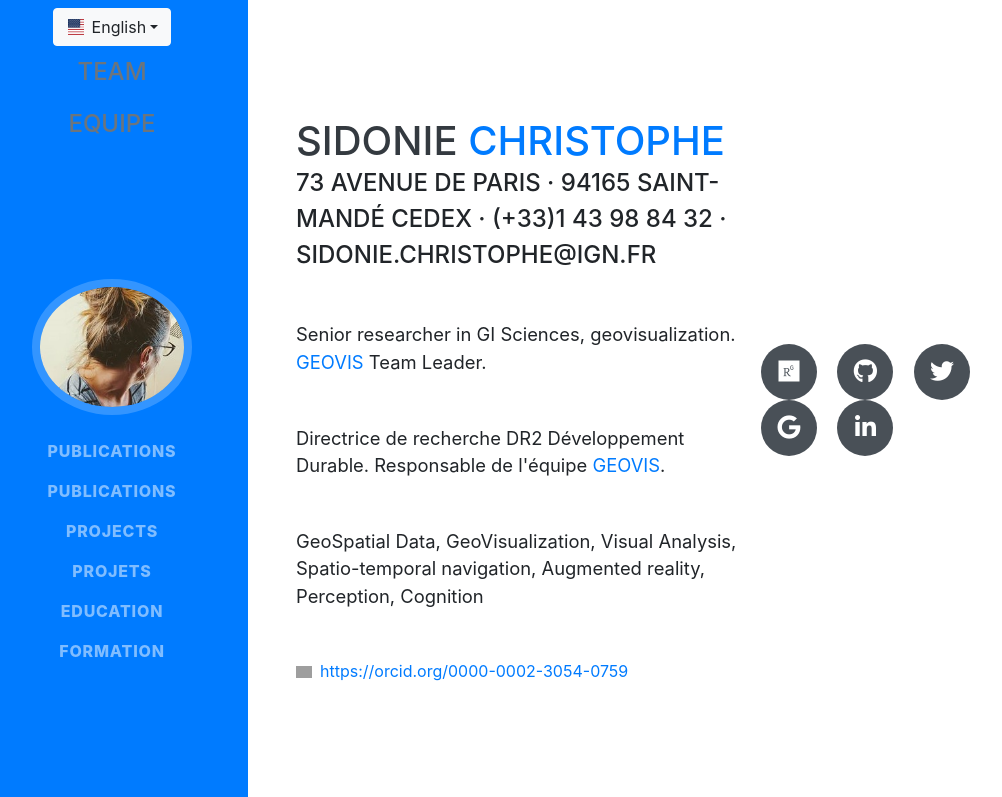
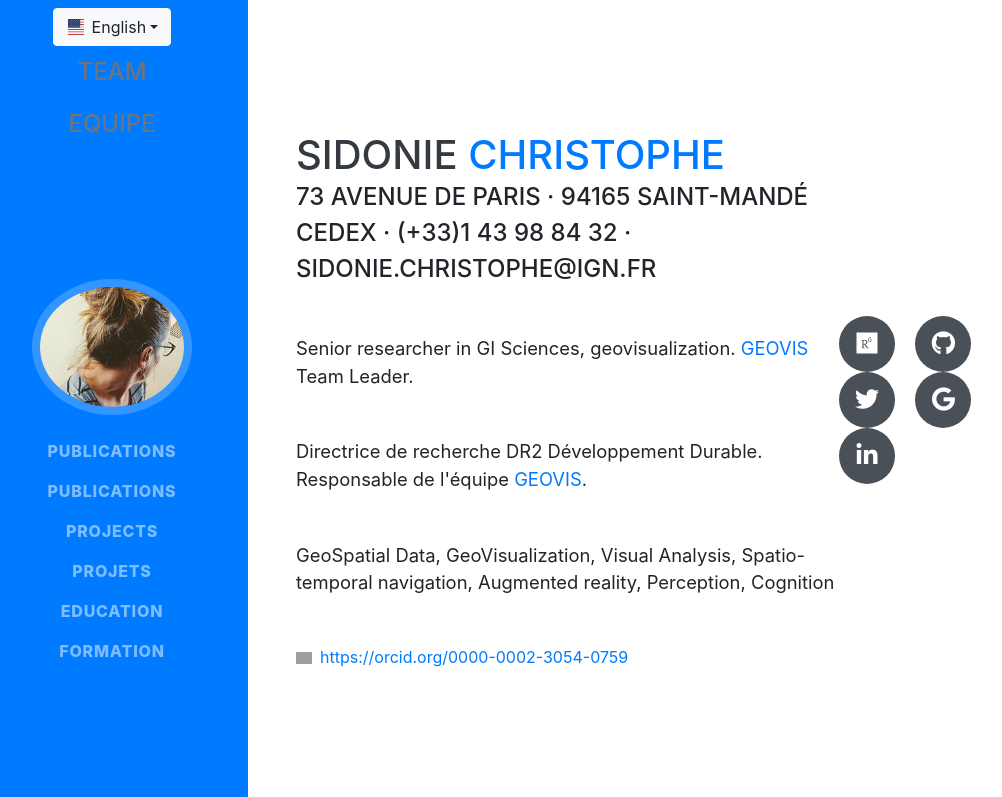
Before and after one commit to umrlastig/sidonie-christophe, a website with bundled scripts: page index.html in a window 1280 px wide. Shown: the top 797 px of the page, without its empty margins (24-1026 px from the left). Built offline with nearby package versions, Linux system fonts and the light colour scheme; grey boxes are pictures that could not be loaded; a web font is replaced by a local one.

Commit message:
Update index.html

```diff
--- a/index.html
+++ b/index.html
@@ -91,7 +91,7 @@
   <div class="container-fluid p-0">
 
     <section class="resume-section p-3 p-lg-5 d-flex align-items-center" id="about">
-      <div class="w-100">
+      <div class="w-200">
         <h1 class="mb-0">Sidonie
           <span class="text-primary">Christophe</span>
         </h1>
@@ -104,6 +104,7 @@
         <!--<p class="lead mb-5 lang-fr">Membre de l'équipe <a href="">GEOVIS</a></p>-->
 
         <p class="lead mb-5 lang-en"> GeoSpatial Data, GeoVisualization, Visual Analysis, Spatio-temporal navigation, Augmented reality, Perception, Cognition</p>
+
         <div itemscope itemtype="https://schema.org/Person"><a itemprop="sameAs" content="https://orcid.org/0000-0002-2980-2803" href="https://orcid.org/0000-0002-2980-2803" target="orcid.widget" rel="noopener noreferrer" style="vertical-align:top;"><img src="https://orcid.org/sites/default/files/images/orcid_16x16.png" style="width:1em;margin-right:.5em;" alt="ORCID iD icon">https://orcid.org/0000-0002-3054-0759</a></div>
         </div>
         <div class="social-icons">
```
